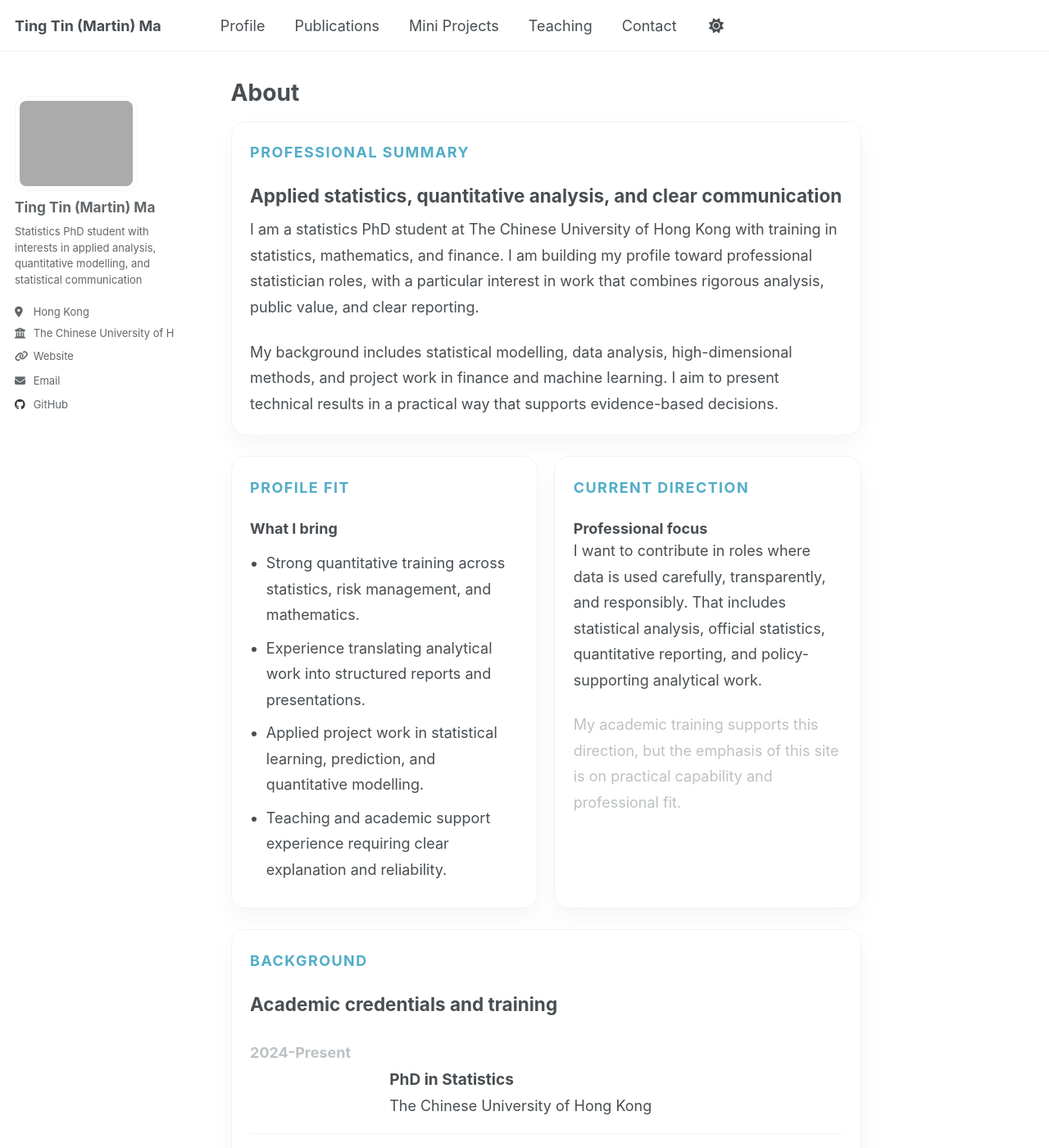
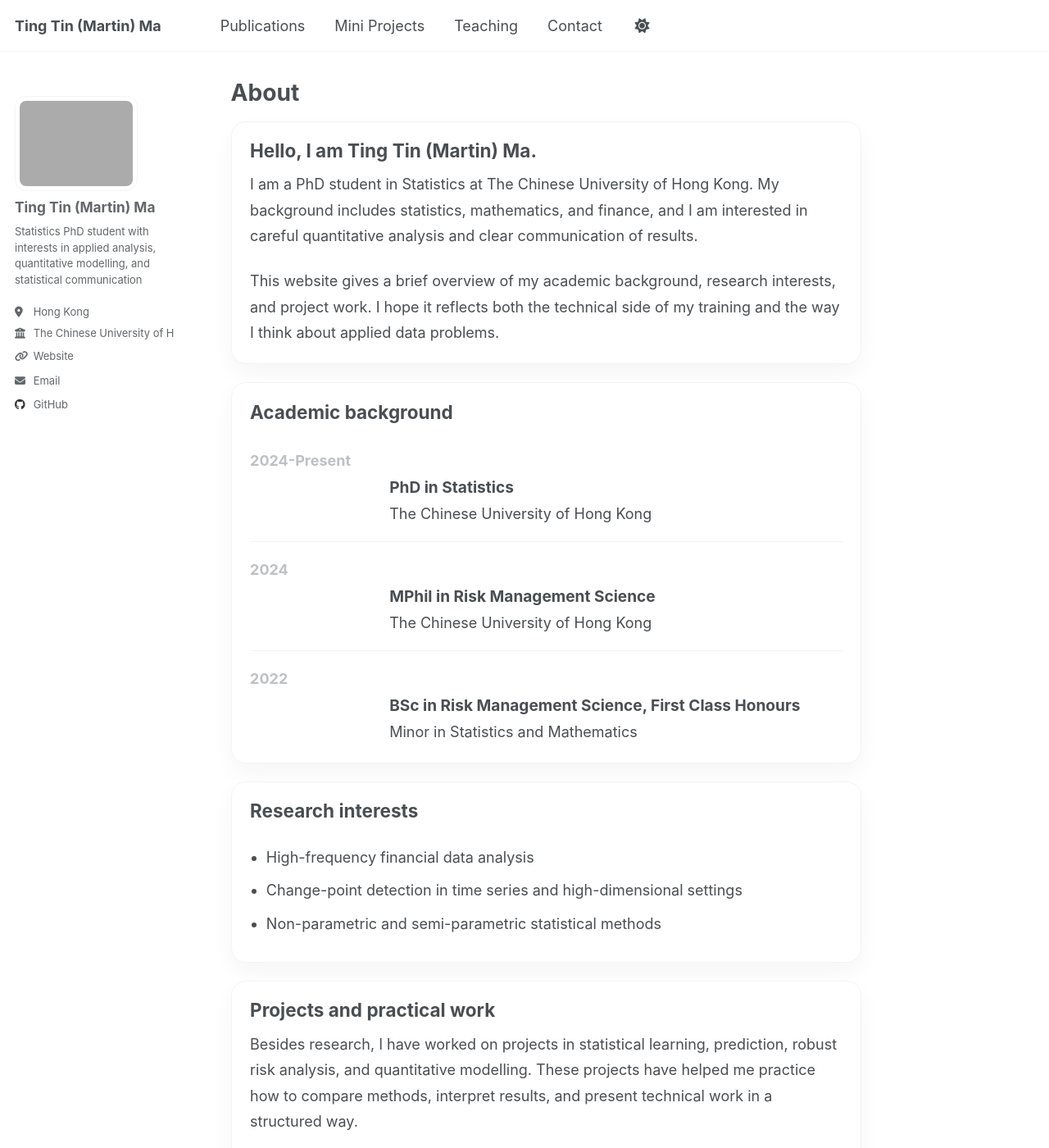
Before and after one commit to martinmtt0902/martinmtt0902.github.io, a Jekyll site: the page built from _pages/about.md, in a window 1280 px wide and 1400 px high. Shown: the whole window at 82% size. Built offline with Jekyll 4.4.1, drawn with Linux system fonts in a browser that asks for light colours; a script that is not in the unit is left out; some of the changed text lies outside the part shown.

Commit message:
Simplify homepage and remove profile page

```diff
--- a/_data/navigation.yml
+++ b/_data/navigation.yml
@@ -8,9 +8,6 @@
 #      Markdown formatted page while the second is generated using JSON.
 
 main:
-  - title: "Profile"
-    url: /profile/
-
   - title: "Publications"
     url: /publications/
 
--- a/_pages/about.md
+++ b/_pages/about.md
@@ -9,51 +9,21 @@ redirect_from:
 
 <div class="professional-home">
   <section class="profile-section profile-section--intro">
-    <p class="profile-kicker">Professional Summary</p>
-    <h2>Applied statistics, quantitative analysis, and clear communication</h2>
+    <h2>Hello, I am Ting Tin (Martin) Ma.</h2>
     <p class="profile-lead">
-      I am a statistics PhD student at The Chinese University of Hong Kong with
-      training in statistics, mathematics, and finance. I am building my profile
-      toward professional statistician roles, with a particular interest in work
-      that combines rigorous analysis, public value, and clear reporting.
+      I am a PhD student in Statistics at The Chinese University of Hong Kong.
+      My background includes statistics, mathematics, and finance, and I am
+      interested in careful quantitative analysis and clear communication of results.
     </p>
     <p>
-      My background includes statistical modelling, data analysis, high-dimensional
-      methods, and project work in finance and machine learning. I aim to present
-      technical results in a practical way that supports evidence-based decisions.
+      This website gives a brief overview of my academic background, research
+      interests, and project work. I hope it reflects both the technical side of
+      my training and the way I think about applied data problems.
     </p>
   </section>
 
-  <section class="profile-grid profile-grid--two">
-    <section class="profile-card">
-      <p class="profile-kicker">Profile Fit</p>
-      <h3>What I bring</h3>
-      <ul class="profile-list">
-        <li>Strong quantitative training across statistics, risk management, and mathematics.</li>
-        <li>Experience translating analytical work into structured reports and presentations.</li>
-        <li>Applied project work in statistical learning, prediction, and quantitative modelling.</li>
-        <li>Teaching and academic support experience requiring clear explanation and reliability.</li>
-      </ul>
-    </section>
-
-    <section class="profile-card">
-      <p class="profile-kicker">Current Direction</p>
-      <h3>Professional focus</h3>
-      <p>
-        I want to contribute in roles where data is used carefully, transparently,
-        and responsibly. That includes statistical analysis, official statistics,
-        quantitative reporting, and policy-supporting analytical work.
-      </p>
-      <p class="profile-card__note">
-        My academic training supports this direction, but the emphasis of this
-        site is on practical capability and professional fit.
-      </p>
-    </section>
-  </section>
-
   <section class="profile-section">
-    <p class="profile-kicker">Background</p>
-    <h2>Academic credentials and training</h2>
+    <h2>Academic background</h2>
     <div class="profile-timeline">
       <article class="profile-timeline__item">
         <p class="profile-timeline__year">2024-Present</p>
@@ -80,53 +50,46 @@ redirect_from:
   </section>
 
   <section class="profile-section">
-    <p class="profile-kicker">Selected Work</p>
-    <h2>Projects and research that show analytical range</h2>
-    <div class="profile-grid profile-grid--two">
-      <article class="profile-card profile-card--work">
-        <h3><a href="{{ '/mini-projects/' | relative_url }}">Mini Projects</a></h3>
-        <p>
-          A set of applied projects covering prediction, robust risk analysis,
-          stock modelling, and diffusion models. These projects show how I work
-          with data, compare methods, and communicate results.
-        </p>
-      </article>
-      <article class="profile-card profile-card--work">
-        <h3><a href="{{ '/publications/' | relative_url }}">Publications</a></h3>
-        <p>
-          My research work focuses on high-frequency financial data and statistical
-          inference. These papers support my technical depth, while the broader
-          site highlights my professional and applied profile.
-        </p>
-      </article>
-    </div>
+    <h2>Research interests</h2>
+    <ul class="profile-list">
+      <li>High-frequency financial data analysis</li>
+      <li>Change-point detection in time series and high-dimensional settings</li>
+      <li>Non-parametric and semi-parametric statistical methods</li>
+    </ul>
   </section>
 
-  <section class="profile-grid profile-grid--two">
-    <section class="profile-card">
-      <p class="profile-kicker">Recognition</p>
-      <h3>Awards and distinctions</h3>
-      <ul class="profile-list profile-list--compact">
-        <li>CUHK Vice-Chancellor's HKPFS Scholarship, 2024-2027</li>
-        <li>Poster Presentation Award, Merit, Science Faculty Postgraduate Research Day, 2023-2024</li>
-        <li>Best Teaching Assistant Award, Department of Statistics, CUHK, 2022-2023</li>
-        <li>Department of Statistics Scholarship, CUHK, 2021-2022</li>
-        <li>Dean's List, 2019-2020 and 2020-2021</li>
-      </ul>
-    </section>
+  <section class="profile-section">
+    <h2>Projects and practical work</h2>
+    <p>
+      Besides research, I have worked on projects in statistical learning,
+      prediction, robust risk analysis, and quantitative modelling. These projects
+      have helped me practice how to compare methods, interpret results, and
+      present technical work in a structured way.
+    </p>
+    <p>
+      A selection of these projects is available on the
+      <a href="{{ '/mini-projects/' | relative_url }}">Mini Projects</a> page.
+      My <a href="{{ '/publications/' | relative_url }}">Publications</a> page
+      contains current research work.
+    </p>
+  </section>
 
-    <section class="profile-card">
-      <p class="profile-kicker">Next Step</p>
-      <h3>Professional profile and contact</h3>
-      <p>
-        The <a href="{{ '/profile/' | relative_url }}">Profile</a> page gives a
-        fuller summary of my skills, technical tools, and experience relevant to
-        analytical and public-sector roles.
-      </p>
-      <p>
-        For contact details, please visit the
-        <a href="{{ '/contact/' | relative_url }}">Contact page</a>.
-      </p>
-    </section>
+  <section class="profile-section">
+    <h2>Awards and distinctions</h2>
+    <ul class="profile-list profile-list--compact">
+      <li>CUHK Vice-Chancellor's HKPFS Scholarship, 2024-2027</li>
+      <li>Poster Presentation Award, Merit, Science Faculty Postgraduate Research Day, 2023-2024</li>
+      <li>Best Teaching Assistant Award, Department of Statistics, CUHK, 2022-2023</li>
+      <li>Department of Statistics Scholarship, CUHK, 2021-2022</li>
+      <li>Dean's List, 2019-2020 and 2020-2021</li>
+    </ul>
+  </section>
+
+  <section class="profile-section">
+    <h2>Contact</h2>
+    <p>
+      If you would like to get in touch, please visit the
+      <a href="{{ '/contact/' | relative_url }}">Contact page</a>.
+    </p>
   </section>
 </div>
--- a/_pages/profile.md
+++ /dev/null
@@ -1,108 +0,0 @@
----
-layout: single
-title: "Profile"
-permalink: /profile/
-author_profile: true
----
-
-<div class="profile-page">
-  <section class="profile-section">
-    <p class="profile-kicker">Profile</p>
-    <h2>Professional orientation</h2>
-    <p class="profile-lead">
-      I am developing as a professional statistician with strengths in data
-      analysis, quantitative reasoning, and technical communication. My training
-      combines statistics, finance, mathematics, and applied project work.
-    </p>
-    <p>
-      I am particularly interested in roles where statistical analysis supports
-      planning, reporting, and evidence-based decisions. This includes work in
-      official statistics, survey or administrative data analysis, quantitative
-      reporting, and applied modelling.
-    </p>
-  </section>
-
-  <section class="profile-grid profile-grid--two">
-    <section class="profile-card">
-      <p class="profile-kicker">Technical Tools</p>
-      <h3>Software and methods</h3>
-      <ul class="profile-list">
-        <li>R for statistical modelling, simulation, data analysis, and reporting.</li>
-        <li>Python for data processing, scripting, and workflow support.</li>
-        <li>Statistical learning, regression, prediction, and time-series analysis.</li>
-        <li>Experience working with high-dimensional data and quantitative research tasks.</li>
-      </ul>
-    </section>
-
-    <section class="profile-card">
-      <p class="profile-kicker">Working Style</p>
-      <h3>Professional strengths</h3>
-      <ul class="profile-list">
-        <li>Careful with assumptions, model interpretation, and result presentation.</li>
-        <li>Able to explain technical material clearly to learners and non-specialists.</li>
-        <li>Comfortable moving between theory, computation, and written communication.</li>
-        <li>Reliable in structured work that requires accuracy and consistency.</li>
-      </ul>
-    </section>
-  </section>
-
-  <section class="profile-section">
-    <p class="profile-kicker">Experience</p>
-    <h2>Relevant preparation</h2>
-    <div class="profile-timeline">
-      <article class="profile-timeline__item">
-        <p class="profile-timeline__year">Teaching</p>
-        <div>
-          <h3>Teaching and academic support</h3>
-          <p>
-            Teaching experience has strengthened my ability to explain quantitative
-            ideas clearly, organise material carefully, and respond responsibly to questions.
-          </p>
-        </div>
-      </article>
-      <article class="profile-timeline__item">
-        <p class="profile-timeline__year">Projects</p>
-        <div>
-          <h3>Applied analytical work</h3>
-          <p>
-            My project work includes risk assessment, financial modelling, machine
-            learning prediction, and methodological comparison across different settings.
-          </p>
-        </div>
-      </article>
-      <article class="profile-timeline__item">
-        <p class="profile-timeline__year">Research</p>
-        <div>
-          <h3>Technical depth</h3>
-          <p>
-            Research in high-frequency data and statistical inference supports strong
-            analytical discipline, but my longer-term direction is broad applied statistics.
-          </p>
-        </div>
-      </article>
-    </div>
-  </section>
-
-  <section class="profile-grid profile-grid--two">
-    <section class="profile-card">
-      <p class="profile-kicker">Coursework and Training</p>
-      <h3>Quantitative foundation</h3>
-      <p>
-        My studies have covered statistical inference, machine learning, financial
-        data analysis, risk theory, and advanced quantitative methods. This gives
-        me a strong basis for analytical roles that require both technical depth
-        and disciplined reasoning.
-      </p>
-    </section>
-
-    <section class="profile-card">
-      <p class="profile-kicker">Role Alignment</p>
-      <h3>Why this profile fits statistical service roles</h3>
-      <p>
-        I am motivated by work that uses data carefully for public understanding,
-        structured reporting, and informed decisions. I value precision, clarity,
-        and the responsible use of statistical methods in real institutional settings.
-      </p>
-    </section>
-  </section>
-</div>
--- a/_sass/_custom.scss
+++ b/_sass/_custom.scss
@@ -40,7 +40,7 @@
 .professional-home,
 .profile-page {
   display: grid;
-  gap: 1.4rem;
+  gap: 1.2rem;
 }
 
 .profile-section,
@@ -90,6 +90,10 @@
   @include breakpoint($medium) {
     grid-template-columns: repeat(2, minmax(0, 1fr));
   }
+}
+
+.professional-home .profile-grid--two {
+  grid-template-columns: minmax(0, 1fr);
 }
 
 .profile-list {
@@ -148,14 +152,6 @@
   font-family: $sans-serif;
   font-size: 0.9rem;
   font-weight: 700;
-}
-
-.profile-card--work a {
-  text-decoration: none;
-}
-
-.profile-card--work a:hover {
-  text-decoration: underline;
 }
 
 .contact-map {
```
